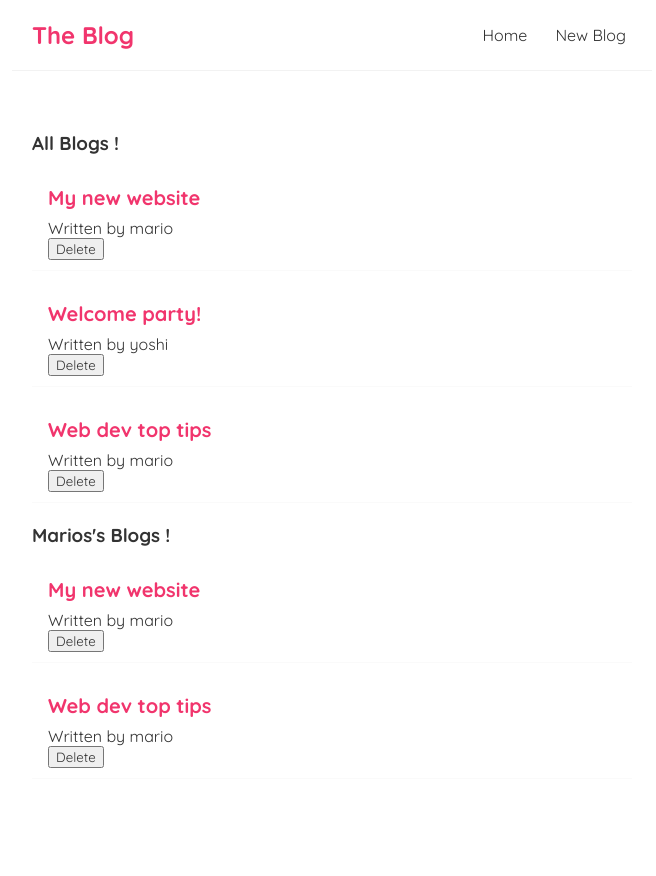
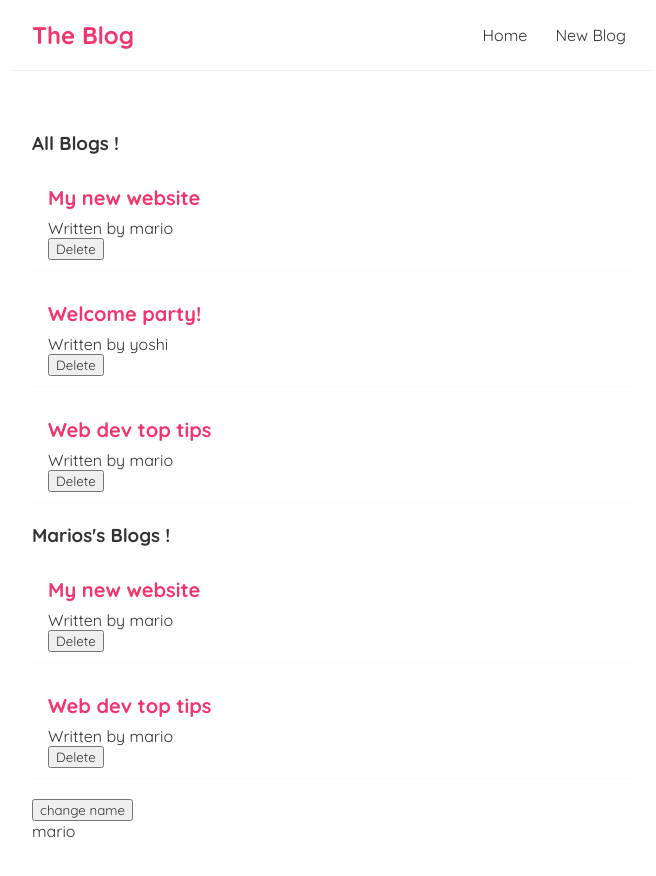
Before and after one commit to salman98ansari/reactguide, a React (Create React App) app: page / in a window 1280 px wide. Shown: the top 876 px of the page, without its empty margins (308-964 px from the left). Built offline with nearby package versions, Linux system fonts and the light colour scheme.

Commit message:
useEffect

```diff
--- a/src/App.js
+++ b/src/App.js
@@ -3,8 +3,6 @@ import Home from './components/Home';
 
 
 function App() {
-
-  const title ="Salman Ansari"
   return (
     <div className="App">
       <Navbar/>
--- a/src/components/Home.js
+++ b/src/components/Home.js
@@ -1,4 +1,4 @@
-import {useState} from 'react';
+import {useState, useEffect} from 'react';
 import BlogList from './BlogList';
 
 const Home = () => {
@@ -12,6 +12,12 @@ const Home = () => {
           const newBlogs = blogs.filter((blog) => blog.id !== id);
           setBlogs(newBlogs);
       }
+      const [name , setName] = useState('mario')
+
+      useEffect(()=>{
+          console.log('use effect run');
+          console.log(name);
+      },[name]);
 
     return (
         <div className="home">
@@ -23,6 +29,9 @@ const Home = () => {
             salman ={blogs.filter((blog)=> blog.author === 'mario')}
             title="Marios's Blogs !"
             handleDelete={handleDelete} />
+            <button onClick={()=> setName('luigi')}>change name</button>
+            <p>{name}</p>
+
         </div>
     );
 }
--- a/src/components/Navbar.js
+++ b/src/components/Navbar.js
@@ -3,8 +3,8 @@ const Navbar = () => {
         <nav className="navbar">
         <h1>The Blog</h1>
         <div className="links">
-            <a href="">Home</a>
-            <a href="">New Blog</a>
+            <a href="/">Home</a>
+            <a href="/">New Blog</a>
         </div>
         </nav>
     );
```
Also changed, not shown: 1 other file (tests, documents, lock files or other folders).
